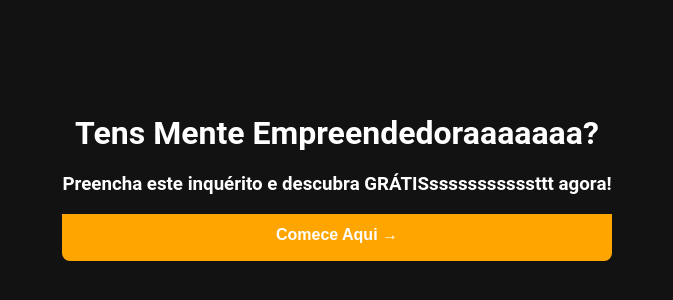
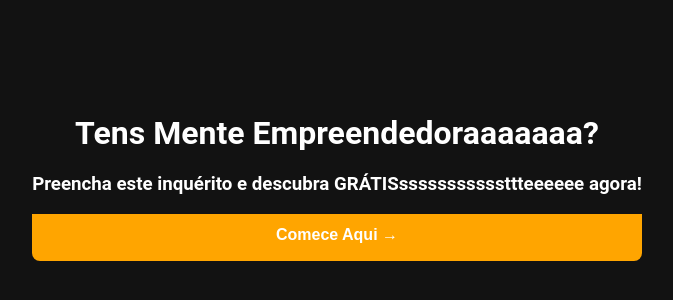
Before and after one commit to carbar1000/mente-6, a website: page index.html in a window 1280 px wide. Shown: the part 236-536 px from the top of the page, without its empty margins (303-976 px from the left). Drawn offline with nearby package versions, Linux system fonts and the light colour scheme.

Commit message:
enviando para o giti

```diff
--- a/index.html
+++ b/index.html
@@ -17,7 +17,7 @@
 <body>
     <div id="intro" class="centered-text hide-on-click">
         <h1>Tens Mente Empreendedoraaaaaaa?</h1>
-        <h3>Preencha este inquérito e descubra GRÁTISsssssssssssttt agora!</h3>
+        <h3>Preencha este inquérito e descubra GRÁTISsssssssssssttteeeeee agora!</h3>
         <div class="buttons">
             <button id="startButton" class="hide-on-click" onclick="startSurvey()">Comece Aqui →</button>
         </div>
```
